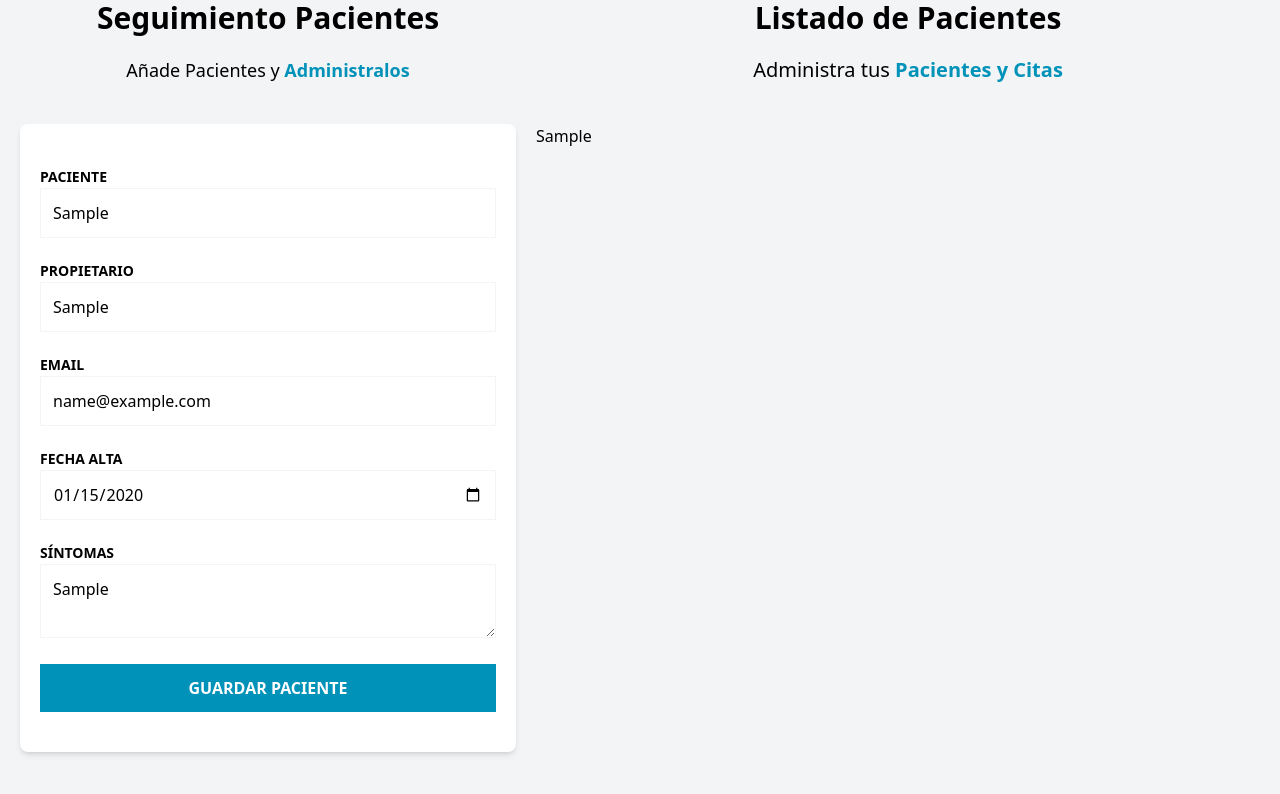
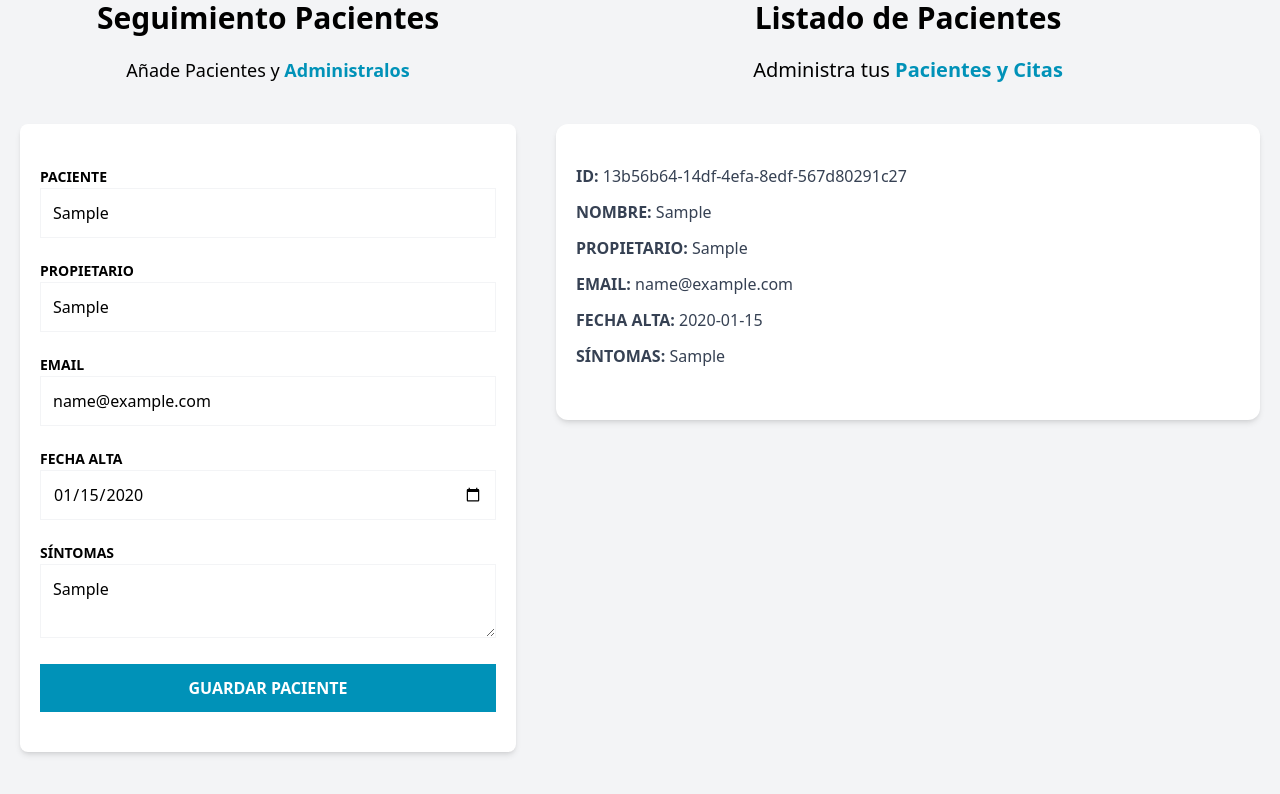
Before and after one commit to Fr3ak-Dev/patient_admin, a React (Vite) app: page / in a window 1280 px wide. Both pictures are taken after typing "Sample", "Sample", "name@example.com", "2020-01-15", "Sample" into the empty fields and a click on the input "Guardar Paciente". Shown: the part 224-1018 px from the top of the page. Built offline with nearby package versions, Linux system fonts and the light colour scheme.

Commit message:
Implement PatientDetails and PatientDetailItem components for displaying patient information

```diff
--- /dev/null
+++ b/src/components/PatientDetailItem.tsx
@@ -0,0 +1,12 @@
+type PatientDetailsProps = {
+    label: string
+    data: string
+}
+
+export default function PatientDetailItem({ label, data }: PatientDetailsProps) {
+    return (
+        <p className="font-bold mb-3 text-gray-700 uppercase">{label}: {''}
+            <span className="font-normal normal-case">{data}</span>
+        </p>
+    )
+}
--- a/src/components/PatientDetails.tsx
+++ b/src/components/PatientDetails.tsx
@@ -1,13 +1,19 @@
 import { Patient } from "../types"
+import PatientDetailItem from "./PatientDetailItem"
 
 type PatientDetailsProps = {
     patient: Patient
 }
 
-export default function PatientDetails({patient}: PatientDetailsProps) {
-  return (
-    <div>
-        {patient.name}
-    </div>
-  )
+export default function PatientDetails({ patient }: PatientDetailsProps) {
+    return (
+        <div className="mx-5 my-10 px-5 py-10 bg-white shadow-md rounded-xl">
+            <PatientDetailItem label="ID" data={patient.id} />
+            <PatientDetailItem label="Nombre" data={patient.name} />
+            <PatientDetailItem label="Propietario" data={patient.caretaker} />
+            <PatientDetailItem label="Email" data={patient.email} />
+            <PatientDetailItem label="Fecha Alta" data={patient.date.toString()} />
+            <PatientDetailItem label="Síntomas" data={patient.symptoms} />
+        </div>
+    )
 }
```
